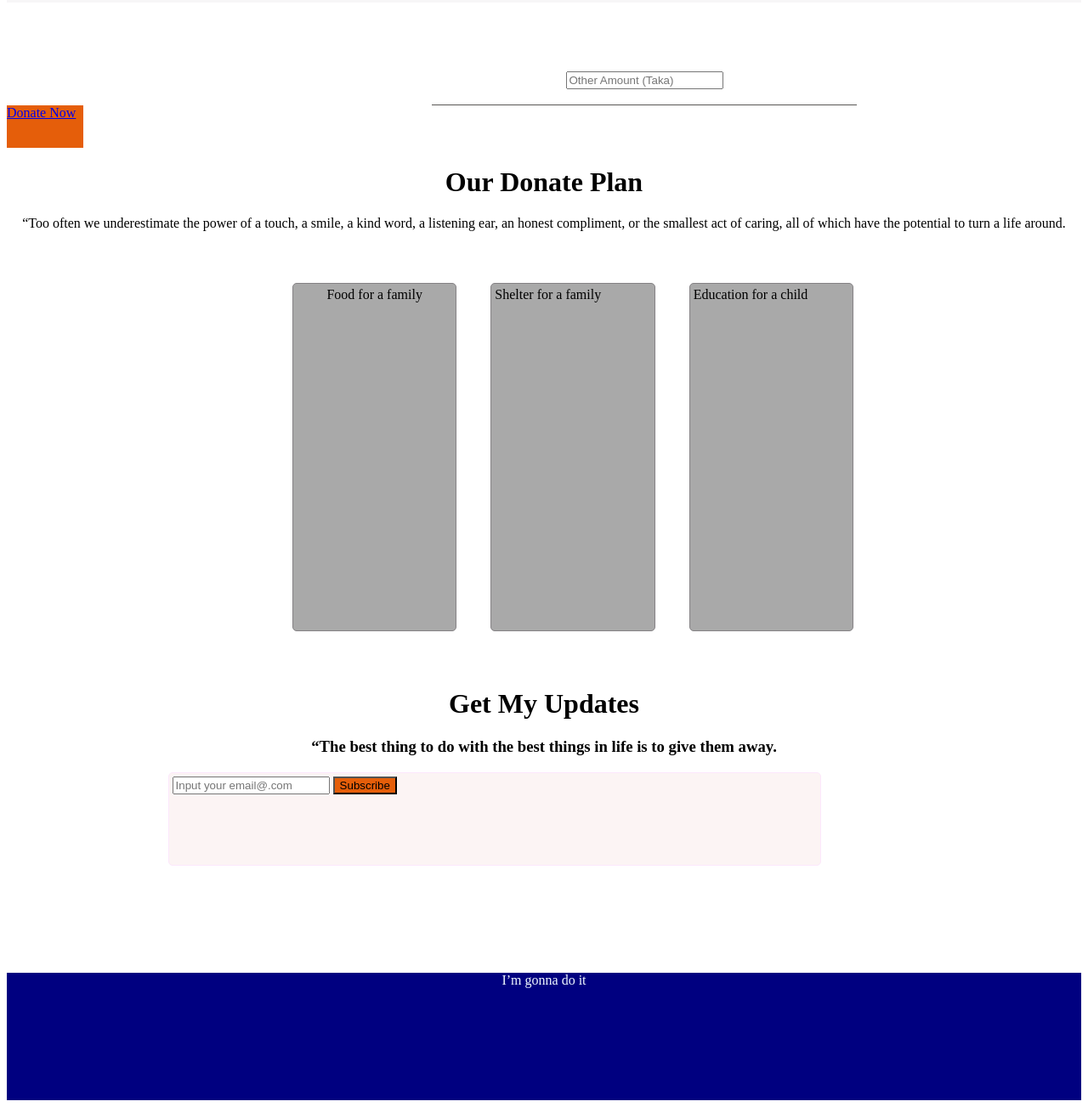
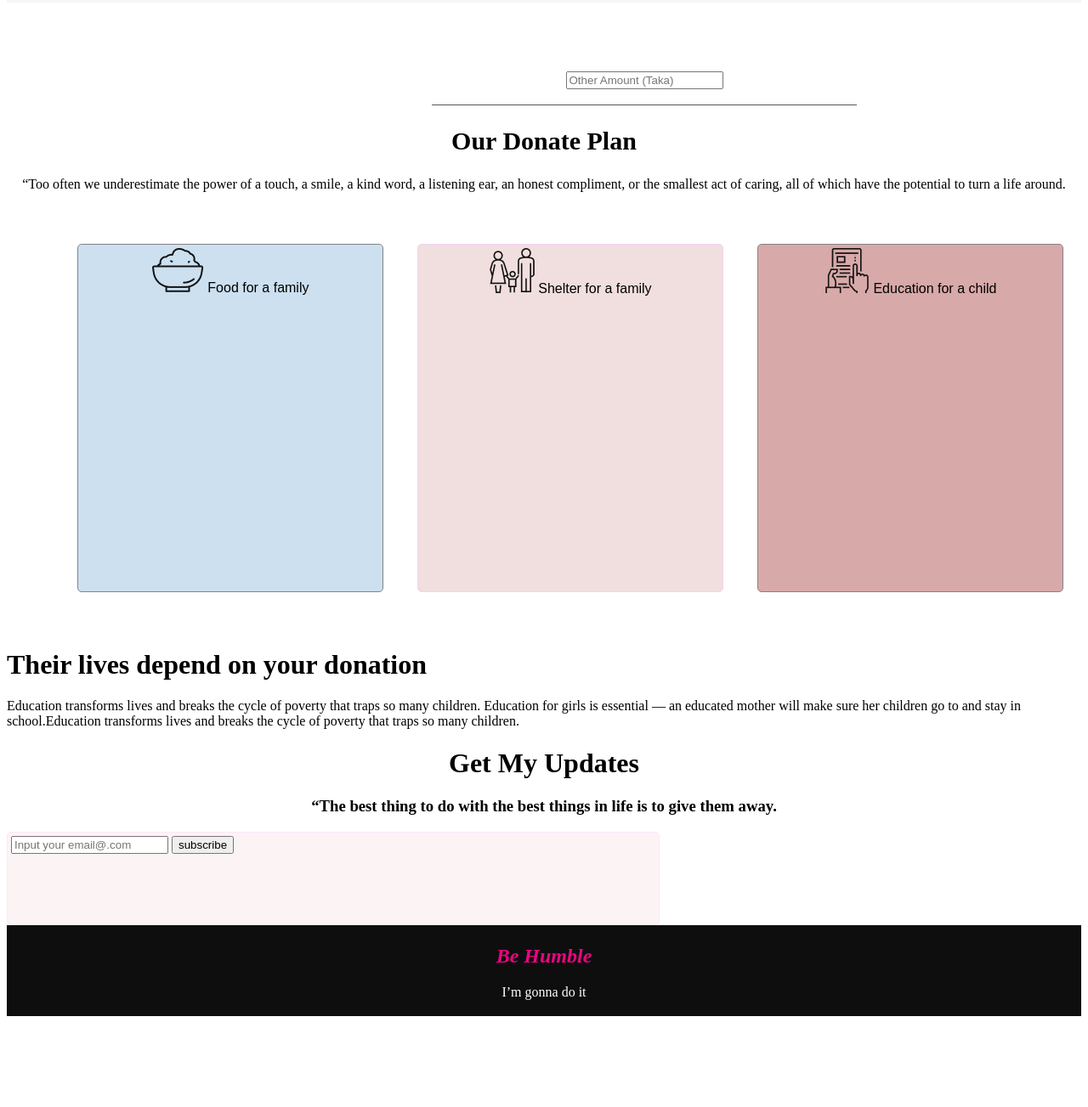
Before and after one commit to shuvosharma/donate-project, a plain HTML site: page index.html in a window 1280 px wide. Shown: the part 955-2258 px from the top of the page at 85% size. After the commit the page ends 2159 px from the top, so only its background shows below. Drawn offline with Linux system fonts and the light colour scheme.

Commit message:
add icon

```diff
--- a/index.html
+++ b/index.html
@@ -14,15 +14,13 @@
         More In Need
         </h1>
         <p>A donation is a gift for charity, humanitarian aid, or to benefit a cause.<br> A donation may take various forms, including money, alms, services, or goods such as clothing, toys, food, or vehicles.</p>
-        <div class="button">
-            <a href="#" class="button">Donate Now</a>
-       </div>
-        </div>
+    </div>
+        <a class="donation" href="#">Donate now</a>
+    </div>
     </div>
     <div class="donate">
         <h1>Donate Today</h1>
         <p>“Money is not the only commodity that is fun to give.<br> We can give time, we can give our expertise, we can give our love, or simply give a smile.<br> What does that cost? The point is, none of us can ever run out of something worthwhile to give.</p>
-
     </div>
 
     <div class="flex-container">
@@ -43,49 +41,56 @@
         </div>
 
     </div>
-<div class="input">
-    <input type="text" placeholder="Other Amount (Taka)"></div>
-
-    <div class="button">
-        <a href="#" class="button">Donate Now</a>
+ <section class="input">
+    <div>
+        <input type="text" placeholder="Other Amount (Taka)">
     </div>
 
-    <div class="icon">
+
+ </section>
+ <section>
+    <div class="plan">
         <h1>Our Donate Plan</h1>
         <p>“Too often we underestimate the power of a touch, a smile, a kind word, a listening ear, an honest compliment, or the smallest act of caring, all of which have the potential to turn a life around.</p>
-
-
     </div>
-    <div class="donate-plan">
+    <div class="donation-plan">
         <div class="food">
+            <img src="icons/food.png" alt="">
             Food for a family
         </div>
         <div class="shelter">
+            <img src="icons/shelter.png" alt="">
             Shelter for a family
 
         </div>
 
         <div class="education">
+            <img src="icons/Frame-1.png" alt="">
             Education for a child
         </div>
     </div>
+</section>
+        <div class="new">
+               <h1> Their lives depend on
+                your donation</h1>
+                <p>Education transforms lives and breaks the cycle of poverty that traps so many children. Education for girls is essential — an educated mother will make sure her  children go to and stay in school.Education transforms lives and breaks the cycle of poverty that traps so many children.</p>
+            </div>
+
+    </section>
 <div class="last">
     <h1>Get My Updates</h1>
     <h3>“The best thing to do with the best things in life is to give them away.</h3>
 </div>
-
+<section>
 <div class="subscribe">
     <input type="email" placeholder="Input your email@.com">
-    <button id="button">Subscribe</button>
-
-</div>
-<div class="footer">
-    I’m gonna do it
-
+    <button>subscribe</button>
 
 </div>
 
-
-
+<footer>
+    <h1>Be Humble</h1>
+    <p>I’m gonna do it</p>
+  </footer>
 </body>
 </html>
--- a/style.css
+++ b/style.css
@@ -20,17 +20,18 @@
     text-align: center;
 
 }
-.header .button{
-    margin: 35px 280px;
-    height: 30px;
-    width: 50px;
-    font-size: 18px;
-    font-weight: bold;
-    background-color: #e55e0a;
-    border: 1px solid white;
-    border-radius: 5px;
-
-}
+.donation{
+    position: absolute;
+    top: 50%;
+    left: 40%;
+    margin: 30px;
+        text-decoration: none;
+       background-image: linear-gradient(rgb(239, 30, 149), rgb(213, 102, 83));
+        padding: 10px 40px;
+        border-radius: 5%;
+        color: aliceblue;
+        font-weight: 700;
+    }
 .donate{
     text-align:center;
     margin-top: 100px;
@@ -55,6 +56,7 @@
     border: 1px solid palevioletred;
 }
 .input{
+    text-decoration: dashed;
     text-align: center;
     font-size: 100px;
     width: 500px;
@@ -63,27 +65,33 @@
     padding-top: 5px;
     border-bottom: 1px solid rgb(89, 87, 85);
 }
-.button{
-    width: 90px;
-    height: 50px;
-    background-color: #e55e0a;
-}
+
 .icon{
     text-align: center;
+    display: flex;
 }
-.donate-plan{
-    margin-left: 25%;
+.plan{
+    text-align: center;
+}
+.plan h1{
+    font-size: 30px;
+}
+.donation-plan{
+    padding: 0px;
+    margin-left: 5%;
+    text-align: center;
     align-items: center;
-    display: flex;
+    font-family: 'Gulzar', serif;
+    font-family: 'Poppins', sans-serif;
+    display:flex;
     height: 500px;
-    width: 700px;
+    width: 1200px;
 }
 .food{
     margin:20px;
     padding: 4px;
     border-radius: 5px;
-    text-align: center;
-    background-color: darkgray;
+    background-color: rgb(204, 224, 240);
     border: 1px solid rgb(133, 130, 133);
     height: 400px;
     width: 900px;
@@ -92,8 +100,8 @@
     margin:20px;
     padding: 4px;
     border-radius: 5px;
-    background-color: darkgray;
-    border: 1px solid rgb(133, 130, 133);
+    background-color: rgb(241, 222, 222);
+    border: 1px solid rgb(244, 210, 244);
     height: 400px;
     width: 900px;
 }
@@ -101,7 +109,7 @@
     margin:20px;
     padding: 4px;
     border-radius: 5px;
-    background-color: darkgray;
+    background-color: rgb(216, 169, 169);
     border: 1px solid rgb(133, 130, 133);
     height: 400px;
     width: 900px;
@@ -110,25 +118,25 @@
     text-align: center;
 }
 
-    .subscribe{
-    margin-left: 15%;
-    margin-right: 30%;
+.subscribe{
     padding: 4px;
     border-radius: 5px;
     background-color:#FCF4F4;
     border: 1px solid rgb(252, 231, 252);
     height: 100px;
     width:60%;
-    }
-    #button {
-        background-color: #e55e0a;
-    }
-    .footer{
-        background-color: navy;
-        height: 150px;
-        width: 100%;
-        margin-top: 10%;
-        color:aliceblue;
-        text-align: center;
-        top:50px;
-    }
+
+}
+
+
+footer {
+    padding-top: 20%;
+    text-align: center;
+    padding: 3px;
+    background-color: rgb(15, 14, 14);
+    color: white;
+  }
+  footer h1{
+    font-style:italic;
+    color: #e90582;
+  }
```
